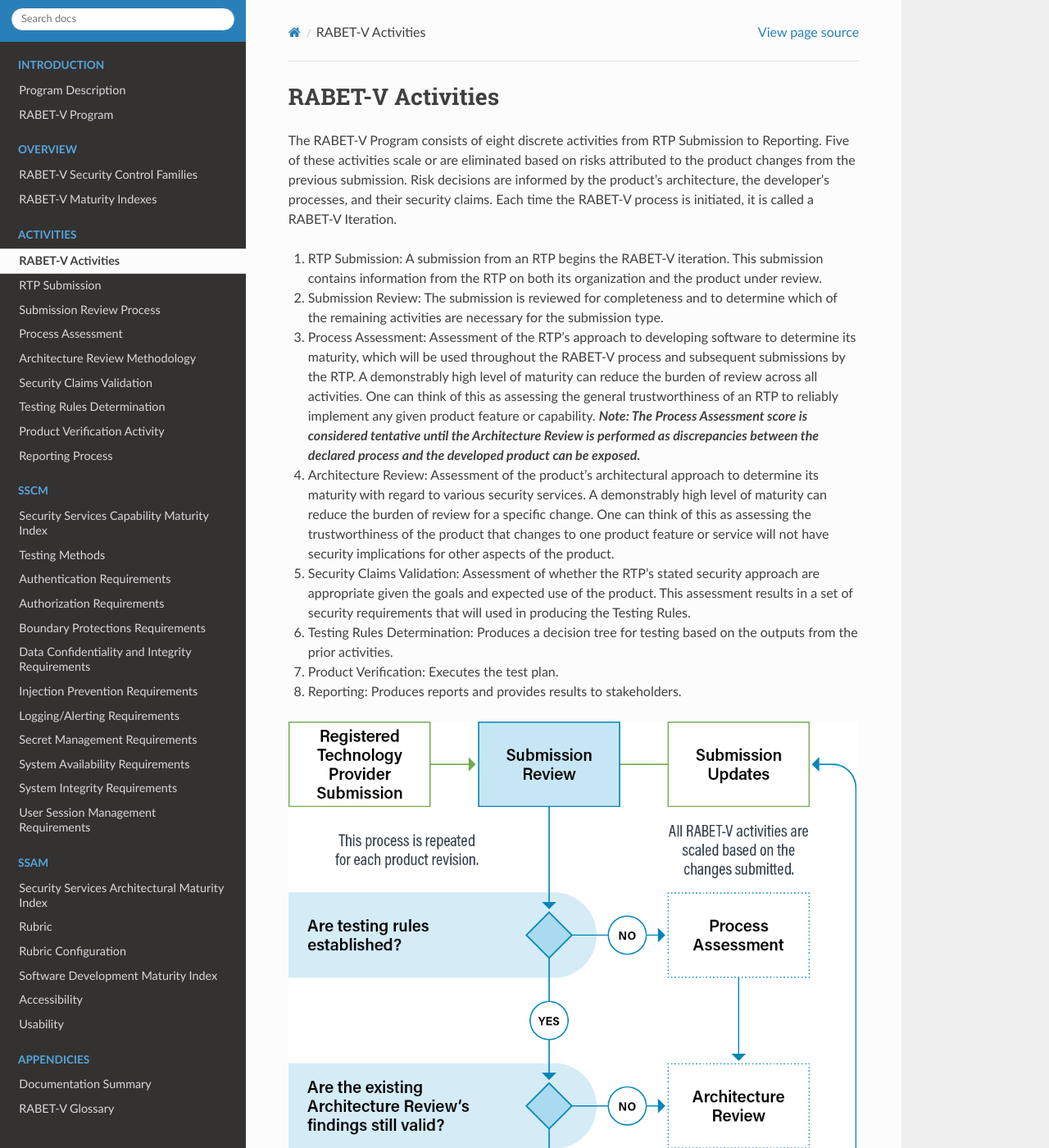
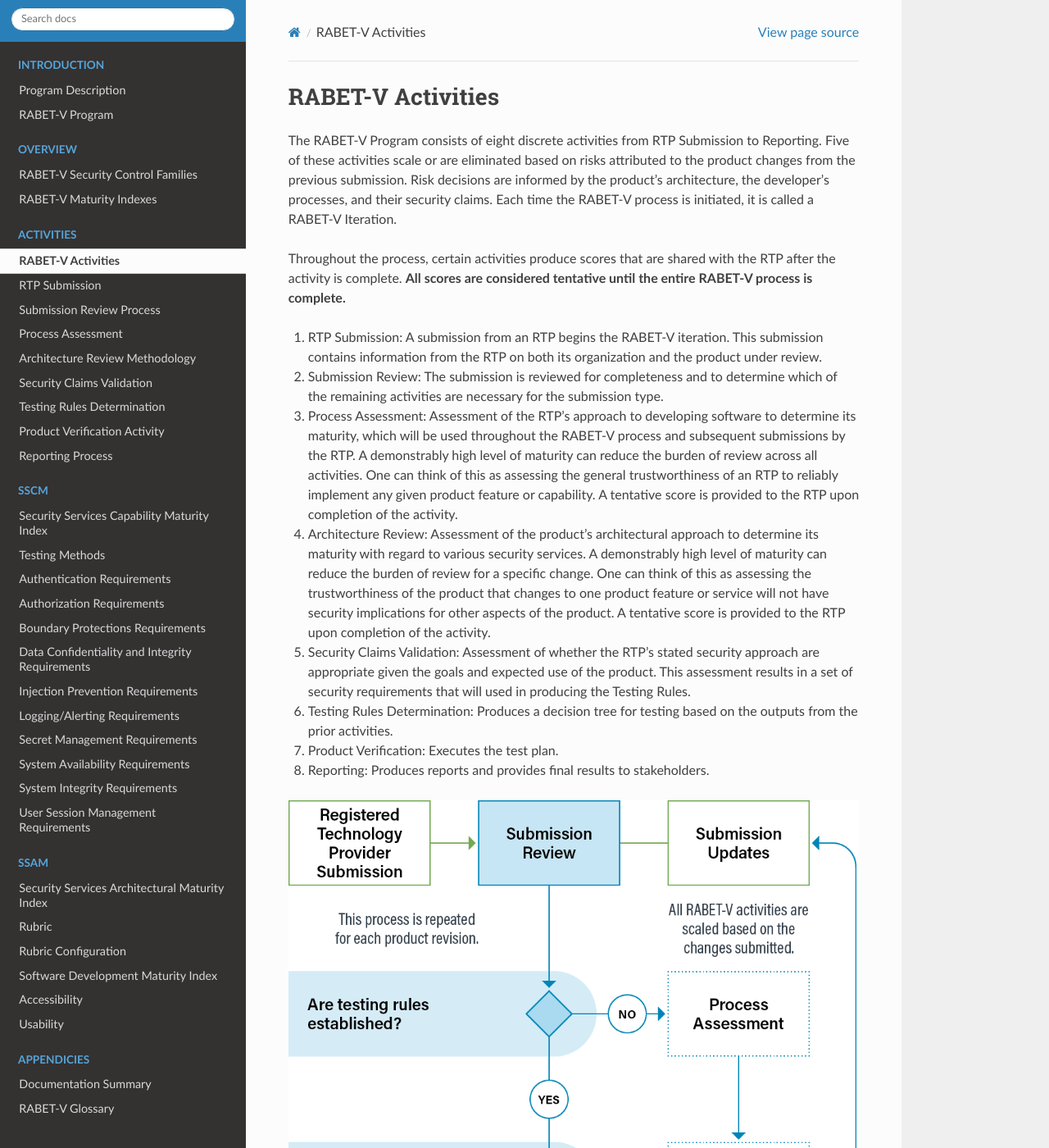
Before and after one commit to it-dept-cis/RABET-V-Pilot, a Sphinx documentation site: the page built from docs/source/Activities/README.md, in a window 1280 px wide and 1400 px high. Shown: the whole window at 82% size. Built offline with Sphinx 7.4.7 and the Read the Docs theme 2.0.0, drawn with Linux system fonts in a browser that asks for light colours.

Commit message:
Update README.md

```diff
--- a/docs/source/Activities/README.md
+++ b/docs/source/Activities/README.md
@@ -1,14 +1,16 @@
 # RABET-V Activities
 
 The RABET-V Program consists of eight discrete activities from RTP Submission to Reporting. Five of these activities scale or are eliminated based on risks attributed to the product changes from the previous submission. Risk decisions are informed by the product’s architecture, the developer’s processes, and their security claims. Each time the RABET-V process is initiated, it is called a RABET-V Iteration.
+
+Throughout the process, certain activities produce scores that are shared with the RTP after the activity is complete. **All scores are considered tentative until the entire RABET-V process is complete.**
 
 1.  RTP Submission: A submission from an RTP begins the RABET-V iteration. This submission contains information from the RTP on both its organization and the product under review.
 
 1.  Submission Review: The submission is reviewed for completeness and to determine which of the remaining activities are necessary for the submission type.
 
-1.  Process Assessment: Assessment of the RTP’s approach to developing software to determine its maturity, which will be used throughout the RABET-V process and subsequent submissions by the RTP. A demonstrably high level of maturity can reduce the burden of review across all activities. One can think of this as assessing the general trustworthiness of an RTP to reliably implement any given product feature or capability. **_Note: The Process Assessment score is considered tentative until the Architecture Review is performed as discrepancies between the declared process and the developed product can be exposed._**
+1.  Process Assessment: Assessment of the RTP’s approach to developing software to determine its maturity, which will be used throughout the RABET-V process and subsequent submissions by the RTP. A demonstrably high level of maturity can reduce the burden of review across all activities. One can think of this as assessing the general trustworthiness of an RTP to reliably implement any given product feature or capability. A tentative score is provided to the RTP upon completion of the activity.
 
-1.  Architecture Review: Assessment of the product’s architectural approach to determine its maturity with regard to various security services. A demonstrably high level of maturity can reduce the burden of review for a specific change. One can think of this as assessing the trustworthiness of the product that changes to one product feature or service will not have security implications for other aspects of the product.
+1.  Architecture Review: Assessment of the product’s architectural approach to determine its maturity with regard to various security services. A demonstrably high level of maturity can reduce the burden of review for a specific change. One can think of this as assessing the trustworthiness of the product that changes to one product feature or service will not have security implications for other aspects of the product. A tentative score is provided to the RTP upon completion of the activity.
 
 1.  Security Claims Validation: Assessment of whether the RTP’s stated security approach are appropriate given the goals and expected use of the product. This assessment results in a set of security requirements that will used in producing the Testing Rules.
 
@@ -16,6 +18,6 @@ The RABET-V Program consists of eight discrete activities from RTP Submission to
 
 1.  Product Verification: Executes the test plan.
 
-1.  Reporting: Produces reports and provides results to stakeholders.
+1.  Reporting: Produces reports and provides final results to stakeholders.
 
 ![A flow diagram of the RABET-V Workflow](media/RABET-V-Election-Verification-Process-Diagram-v21.11.png)
```
